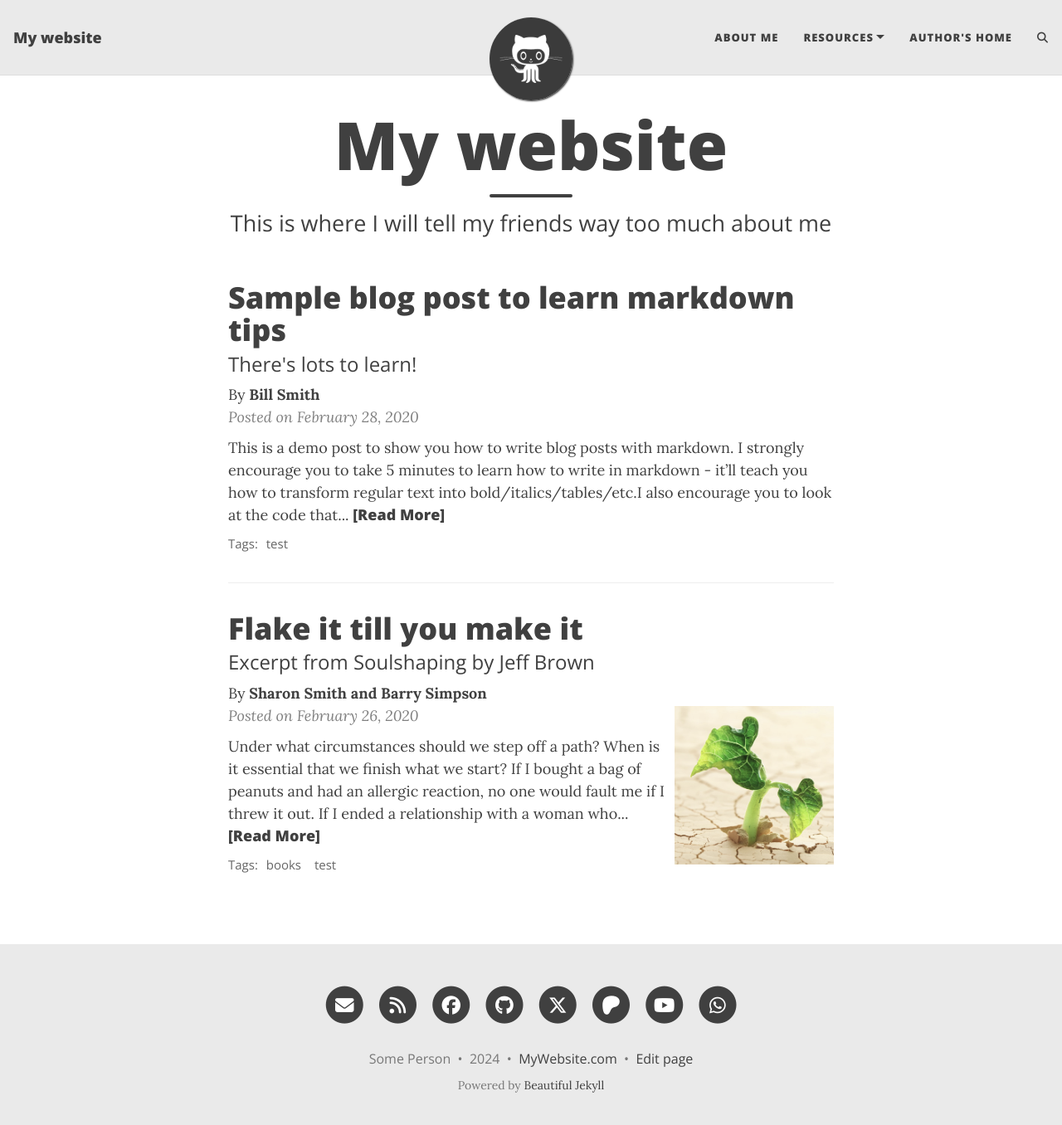
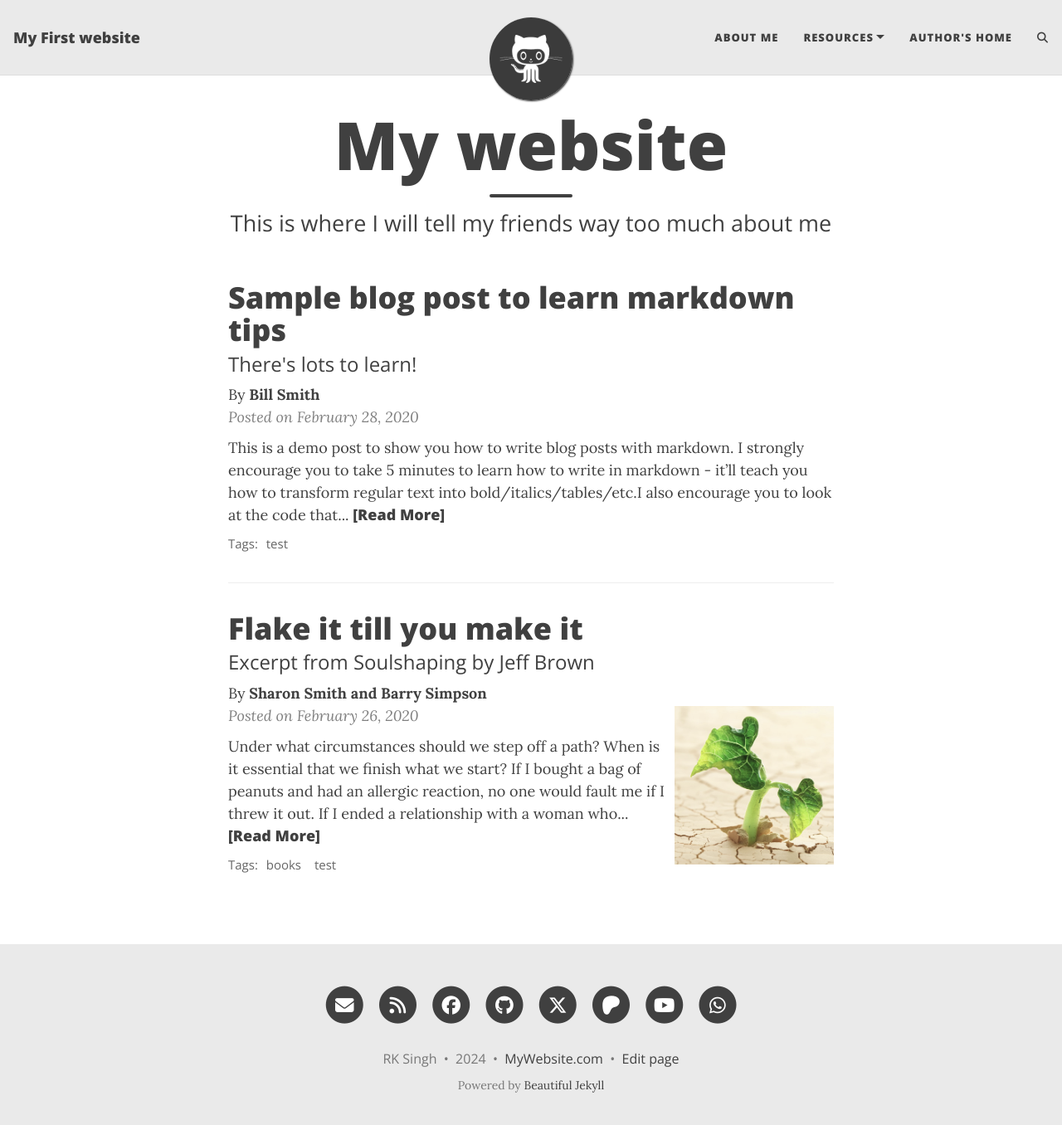
Before and after one commit to rkbellintegration/rkbellintegration.github.io, a Jekyll site: the page built from beautiful-jekyll-master/index.html, in a window 1280 px wide and 1369 px high. Shown: the top 1356 px of the window at 83% size. Built offline with Jekyll 4.4.1, drawn with Linux system fonts in a browser that asks for light colours; the list of posts is cut into pages by our own code; comment, search, counter and statistics services are not loaded.

Commit message:
Update _config.yml

```diff
--- a/beautiful-jekyll-master/_config.yml
+++ b/beautiful-jekyll-master/_config.yml
@@ -10,10 +10,10 @@
 ############################
 
 # Name of website
-title: My website
+title: My First website
 
 # Your name to show in the footer
-author: Some Person
+author: RK Singh
 
 ###############################################
 # --- List of links in the navigation bar --- #
```
